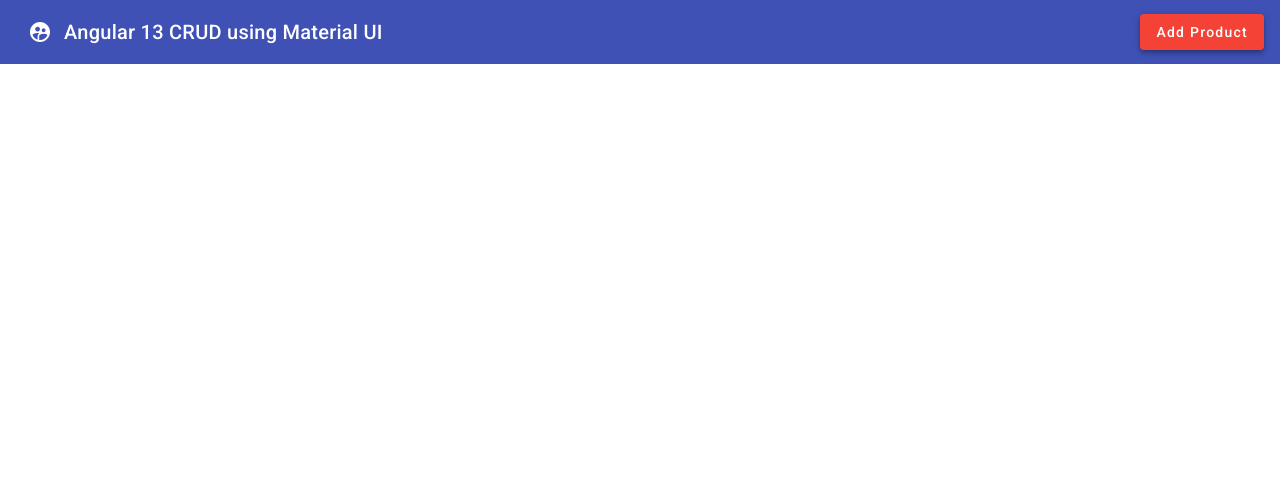
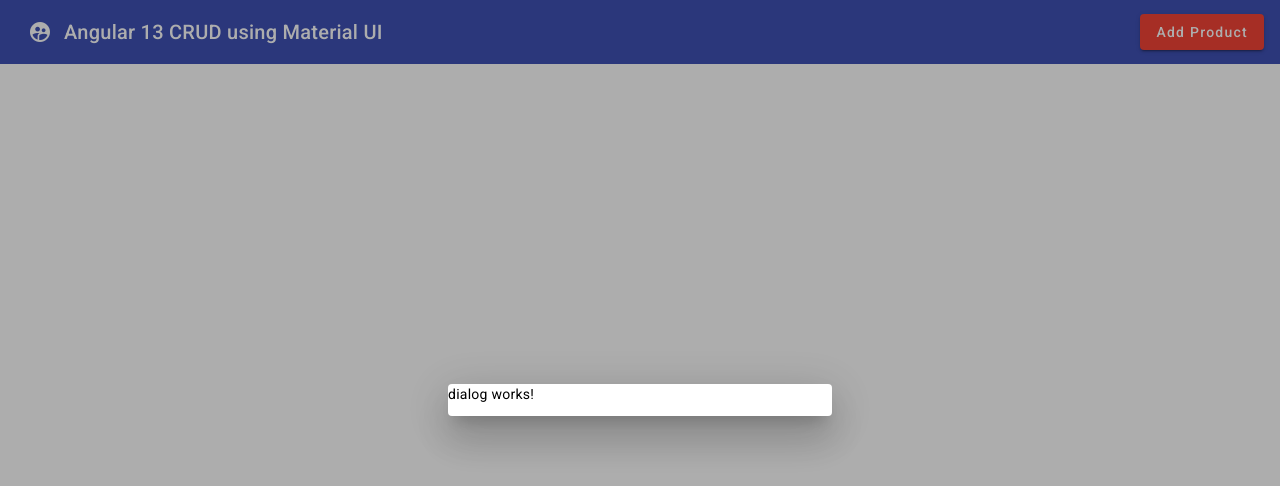
Before and after one commit to rohanthorat/Angular13-CRUD, an Angular app: page / in a window 1280 px wide. Both pictures are taken after a click on the button "Add Product". Shown: the top 486 px of the page. Built offline with nearby package versions, Linux system fonts and the light colour scheme.

Commit message:
creating dialog component

```diff
--- a/src/app/app.component.html
+++ b/src/app/app.component.html
@@ -5,6 +5,6 @@
     </button>
     <span>Angular 13 CRUD using Material UI</span>
     <span class="example-spacer"></span>
-    <button mat-raised-button color="warn">Add Product</button>
+    <button mat-raised-button color="warn" (click)="openDialog()">Add Product</button>
   </mat-toolbar>
 </div>
--- a/src/app/app.component.ts
+++ b/src/app/app.component.ts
@@ -1,6 +1,9 @@
 import { Component } from '@angular/core';
+import { MatDialog, MAT_DIALOG_DATA } from '@angular/material/dialog';
 
-import { MatToolbarModule } from '@angular/material/toolbar';
+import { DialogComponent } from './dialog/dialog.component';
+
+
 
 @Component({
   selector: 'app-root',
@@ -9,4 +12,12 @@
 })
 export class AppComponent {
   title = 'Angular13Crud';
+
+  constructor(private dialog: MatDialog) {}
+
+  openDialog() {
+    this.dialog.open(DialogComponent, {
+      width: '30%'
+    });
+  }
 }
--- a/src/app/app.module.ts
+++ b/src/app/app.module.ts
@@ -8,6 +8,7 @@
 import { MatToolbarModule } from '@angular/material/toolbar';
 import { MatIconModule } from '@angular/material/icon';
 import { MatButtonModule } from '@angular/material/button';
+import { MatDialogModule } from '@angular/material/dialog';
 
 @NgModule({
   declarations: [
@@ -19,7 +20,8 @@
     BrowserAnimationsModule,
     MatToolbarModule,
     MatIconModule,
-    MatButtonModule
+    MatButtonModule,
+    MatDialogModule
   ],
   providers: [],
   bootstrap: [AppComponent]
--- /dev/null
+++ b/src/app/dialog/dialog.component.html
@@ -0,0 +1 @@
+<p>dialog works!</p>
```
Also changed, not shown: src/app/dialog/dialog.component.ts (added, +10 -0 lines), src/app/dialog/dialog.component.scss (added).
